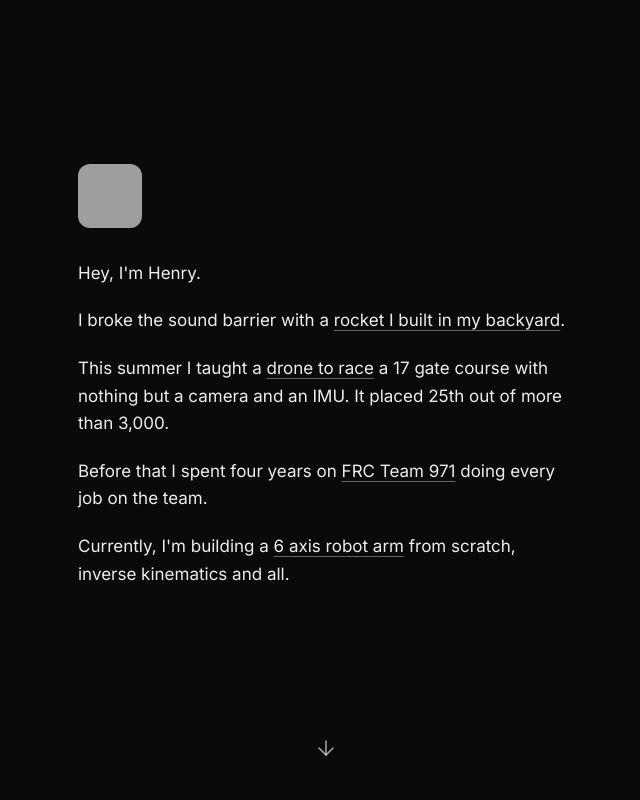
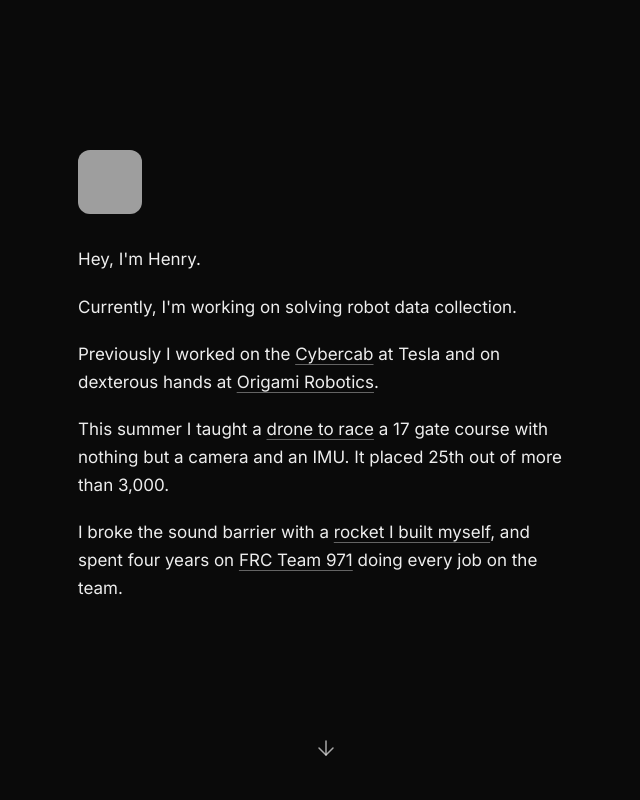
Before and after one commit to hspeiser/henry-portfolio, a Next.js app: page / in a window 1280 px wide. Shown: the top 800 px of the page, without its empty margins (314-954 px from the left). Built offline with nearby package versions, Linux system fonts and the light colour scheme; no server answers; grey boxes are pictures that could not be loaded.

Commit message:
intro mentions tesla, origami, and current work

```diff
--- a/components/minimal-home.tsx
+++ b/components/minimal-home.tsx
@@ -88,11 +88,16 @@ export default function MinimalHome() {
 
           <div className="space-y-5 text-[17px] leading-relaxed">
             <p>Hey, I&apos;m Henry.</p>
+            <p>Currently, I&apos;m working on solving robot data collection.</p>
             <p>
-              I broke the sound barrier with a{" "}
-              <Link href="/projects/custom-rocket" className="underline underline-offset-4 decoration-muted-foreground/60 hover:decoration-foreground transition-colors">
-                rocket I built in my backyard
-              </Link>
+              Previously I worked on the{" "}
+              <a href="https://www.tesla.com/cybercab" target="_blank" rel="noopener noreferrer" className="underline underline-offset-4 decoration-muted-foreground/60 hover:decoration-foreground transition-colors">
+                Cybercab
+              </a>{" "}
+              at Tesla and on dexterous hands at{" "}
+              <a href="https://www.origami-robotics.com" target="_blank" rel="noopener noreferrer" className="underline underline-offset-4 decoration-muted-foreground/60 hover:decoration-foreground transition-colors">
+                Origami Robotics
+              </a>
               .
             </p>
             <p>
@@ -103,18 +108,15 @@ export default function MinimalHome() {
               a 17 gate course with nothing but a camera and an IMU. It placed 25th out of more than 3,000.
             </p>
             <p>
-              Before that I spent four years on{" "}
+              I broke the sound barrier with a{" "}
+              <Link href="/projects/custom-rocket" className="underline underline-offset-4 decoration-muted-foreground/60 hover:decoration-foreground transition-colors">
+                rocket I built myself
+              </Link>
+              , and spent four years on{" "}
               <Link href="/projects/frc-971" className="underline underline-offset-4 decoration-muted-foreground/60 hover:decoration-foreground transition-colors">
                 FRC Team 971
               </Link>{" "}
               doing every job on the team.
-            </p>
-            <p>
-              Currently, I&apos;m building a{" "}
-              <Link href="/projects/robot-arm" className="underline underline-offset-4 decoration-muted-foreground/60 hover:decoration-foreground transition-colors">
-                6 axis robot arm
-              </Link>{" "}
-              from scratch, inverse kinematics and all.
             </p>
           </div>
         </motion.div>
```
